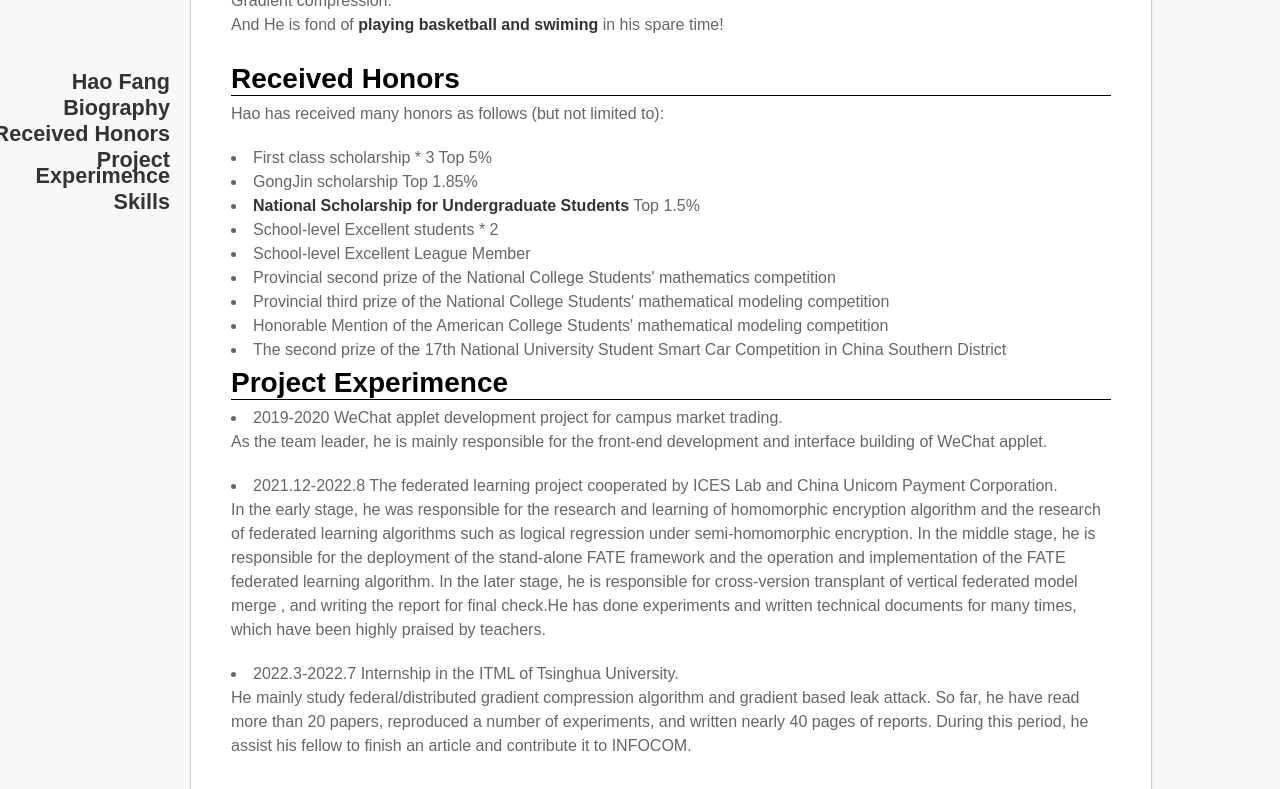
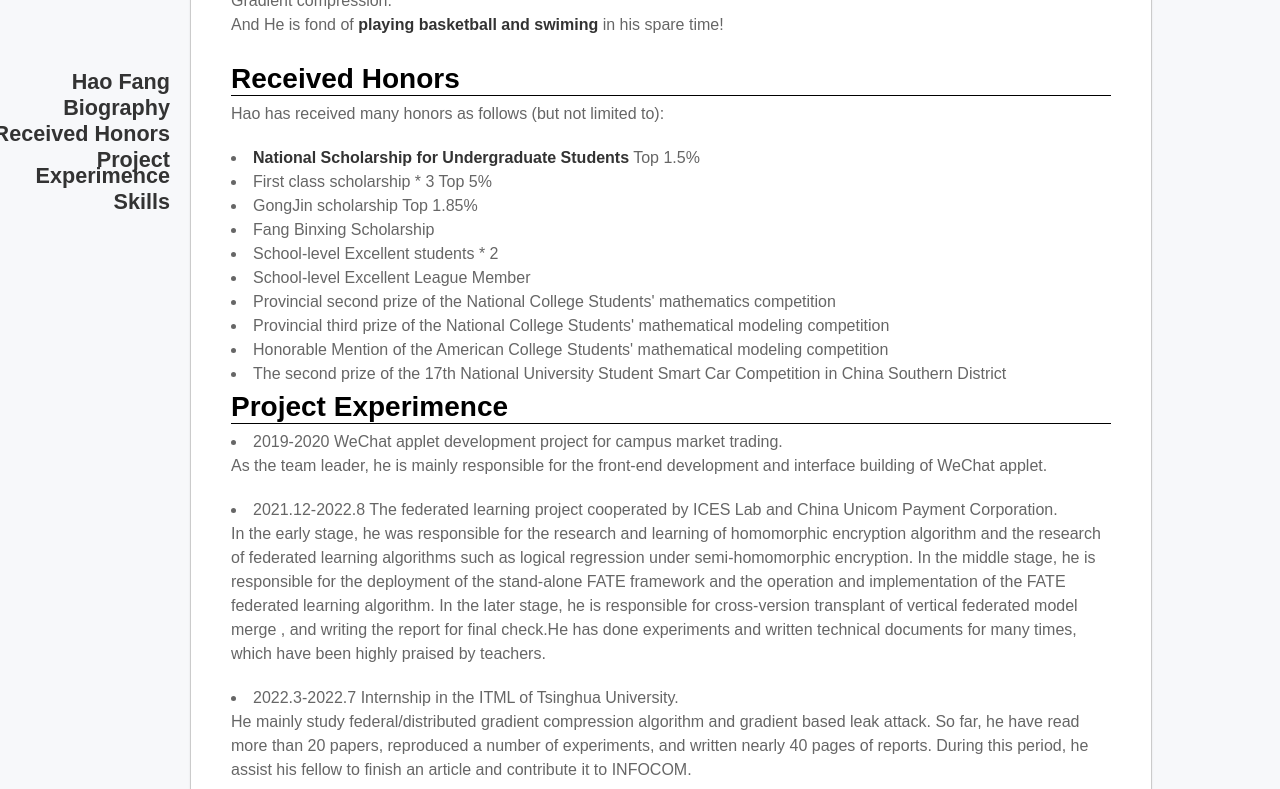
Before and after one commit to ffhibnese/ffhibnese.github.io, a Jekyll site: the page built from index.md, in a window 1280 px wide and 900 px high, scrolled down 470 px, cut to the strip 111-900 px from the top of the window. Built offline with Jekyll 4.4.1, drawn with Linux system fonts in a browser that asks for light colours; nearby versions of some CDN libraries; our own code applies the rules of GitHub Pages for plain Markdown files.

Commit message:
Update index.md

```diff
--- a/index.md
+++ b/index.md
@@ -33,9 +33,10 @@
     <td width="100%">
       <h2>Received Honors</h2>
       <p>Hao has received many honors as follows (but not limited to):</p>
+<li><b>National Scholarship for Undergraduate Students</b> Top 1.5%</li>
 <li>First class scholarship * 3 Top 5% </li>
 <li>GongJin scholarship Top 1.85%</li>
-<li><b>National Scholarship for Undergraduate Students</b> Top 1.5%</li>
+<li>Fang Binxing Scholarship</li>
 <li>School-level Excellent students * 2</li>
 <li>School-level Excellent League Member</li>
 <li>Provincial second prize of the National College Students' mathematics competition</li>
```
